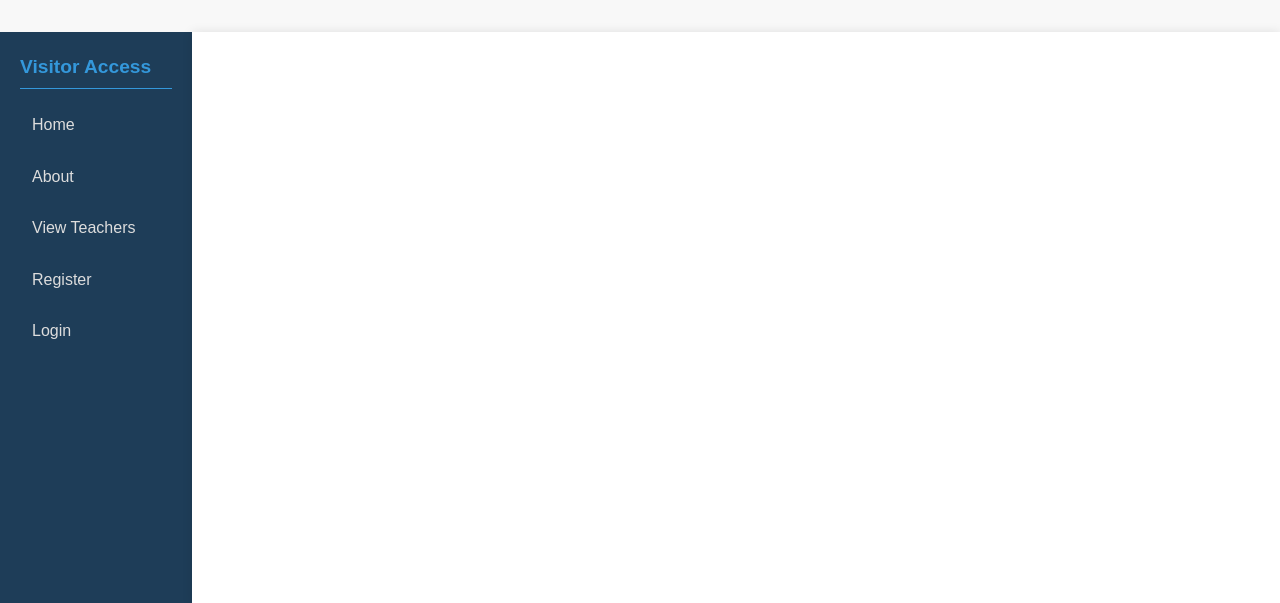
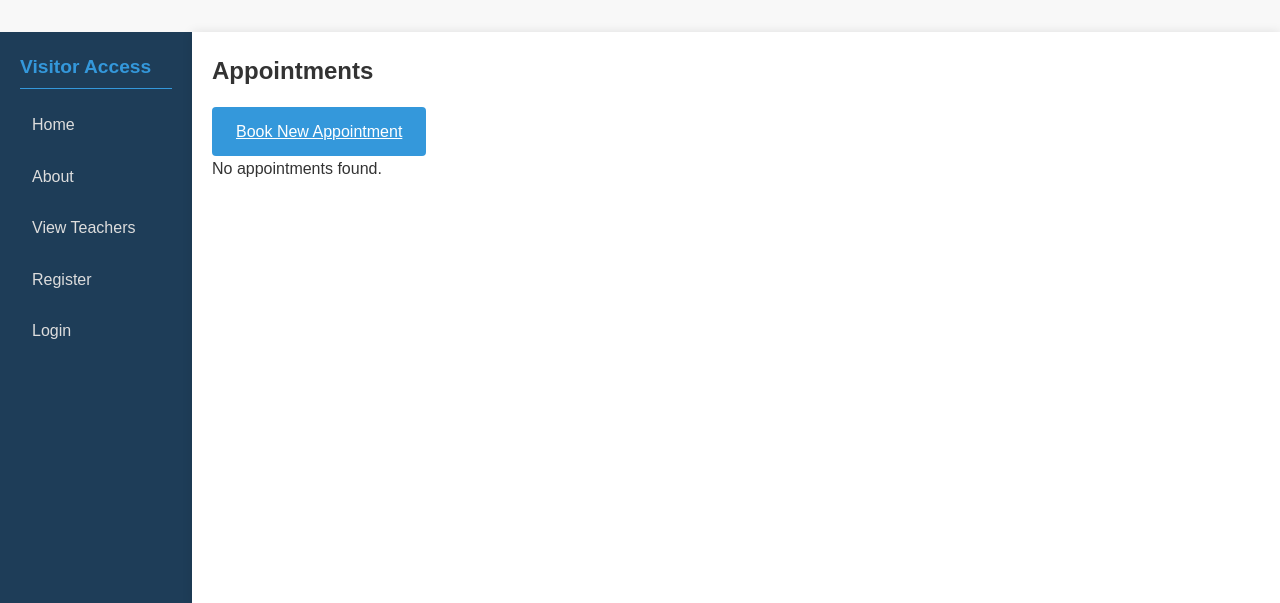
Before and after one commit to andyion1/appointment-manager, a Flask app: page /appointments in a window 1280 px wide. Shown: the part 70-673 px from the top of the page. Run offline with Flask 3, Linux system fonts and the light colour scheme.

Commit message:
Make the appointments.html (Show the proper tables)

```diff
--- a/app/appointment/templates/appointments.html
+++ b/app/appointment/templates/appointments.html
@@ -1,7 +1,48 @@
 {% extends "base.html" %}
-{% block nav %}
 
+{% block title %}My Appointments{% endblock %}
+
+{% block content %}
+<h2>Appointments</h2>
+
+{% if current_user.role != 'admin_user' %}
+<div class="action-buttons">
+    <a href="{{ url_for('appointment.form') }}" class="submit-button primary-button">Book New Appointment</a>
+</div>
+{% endif %}
+
+{% if appointments %}
+<table class="appointment-table">
+    <thead>
+        <tr>
+            <th>ID</th>
+            <th>Date</th>
+            <th>Time</th>
+            <th>Student</th>
+            <th>Teacher</th>
+            <th>Status</th>
+            <th>Reason</th>
+            <th>Actions</th>
+        </tr>
+    </thead>
+    <tbody>
+        {% for appointment in appointments %}
+        <tr>
+            <td>{{ appointment.appointment_id }}</td>
+            <td>{{ appointment.appointment_date.strftime('%Y-%m-%d') }}</td>
+            <td>{{ appointment.appointment_time.strftime('%H:%M') }}</td>
+            <td>{{ appointment.student_name }}</td>
+            <td>{{ appointment.teacher_name }}</td>
+            <td><span class="status-badge {{ appointment.status }}">{{ appointment.status }}</span></td>
+            <td>{{ appointment.reason }}</td>
+            <td>
+                <a href="{{ url_for('appointment.appointment', appointment_id=appointment.appointment_id) }}" class="btn btn-info">View</a>
+            </td>
+        </tr>
+        {% endfor %}
+    </tbody>
+</table>
+{% else %}
+<p>No appointments found.</p>
+{% endif %}
 {% endblock %}
-{% block content %}
-
-{% endblock %}
```
